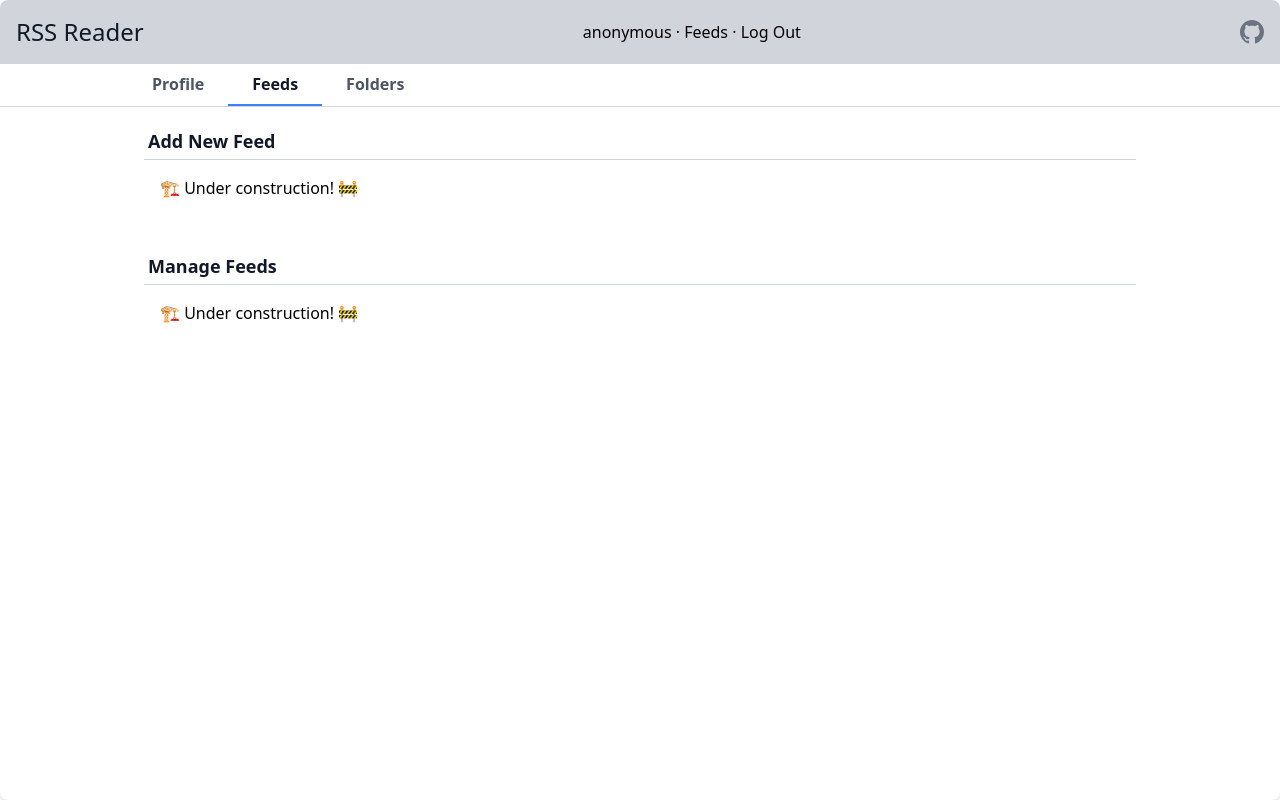
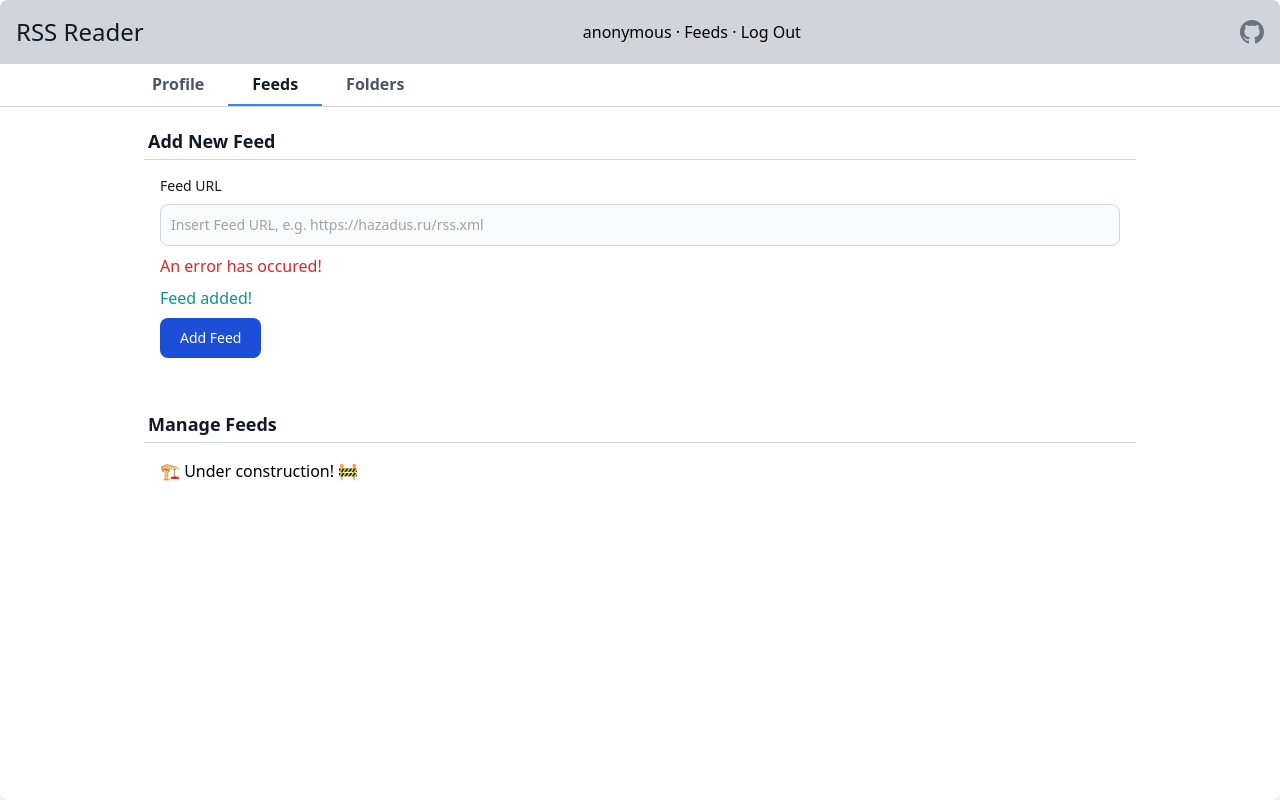
Before and after one commit to hazadus/django-rss-reader, a Django app: page /feeds/settings/ in a window 1280 px wide. Run offline with Django 4.2, Linux system fonts and the light colour scheme; a user stored in the database is signed in; parts of the project's set-up code (start-up, migrations or seed data) failed here and were passed over; some libraries are stand-ins or nearby versions.

Commit message:
wip: Created basic "Add new feed" form layout.

```diff
--- a/static/styles.css
+++ b/static/styles.css
@@ -1397,6 +1397,10 @@ video {
   margin-top: 2rem;
 }
 
+.mt-1 {
+  margin-top: 0.25rem;
+}
+
 .block {
   display: block;
 }
@@ -1407,6 +1411,10 @@ video {
 
 .flex {
   display: flex;
+}
+
+.inline-flex {
+  display: inline-flex;
 }
 
 .grid {
@@ -1666,6 +1674,11 @@ video {
   background-color: rgb(255 255 255 / var(--tw-bg-opacity));
 }
 
+.bg-blue-700 {
+  --tw-bg-opacity: 1;
+  background-color: rgb(29 78 216 / var(--tw-bg-opacity));
+}
+
 .p-1 {
   padding: 0.25rem;
 }
@@ -1742,6 +1755,10 @@ video {
   padding-left: 0.5rem;
 }
 
+.pt-2 {
+  padding-top: 0.5rem;
+}
+
 .text-center {
   text-align: center;
 }
@@ -1837,6 +1854,16 @@ video {
 .text-white {
   --tw-text-opacity: 1;
   color: rgb(255 255 255 / var(--tw-text-opacity));
+}
+
+.text-teal-600 {
+  --tw-text-opacity: 1;
+  color: rgb(13 148 136 / var(--tw-text-opacity));
+}
+
+.text-red-600 {
+  --tw-text-opacity: 1;
+  color: rgb(220 38 38 / var(--tw-text-opacity));
 }
 
 .opacity-80 {
@@ -2393,8 +2420,18 @@ video {
   background-color: rgb(229 231 235 / var(--tw-bg-opacity));
 }
 
+.hover\:bg-blue-800:hover {
+  --tw-bg-opacity: 1;
+  background-color: rgb(30 64 175 / var(--tw-bg-opacity));
+}
+
 .hover\:underline:hover {
   text-decoration-line: underline;
+}
+
+.focus\:border-blue-600:focus {
+  --tw-border-opacity: 1;
+  border-color: rgb(37 99 235 / var(--tw-border-opacity));
 }
 
 .focus\:outline-none:focus {
@@ -2413,7 +2450,22 @@ video {
   --tw-ring-color: rgb(147 197 253 / var(--tw-ring-opacity));
 }
 
+.focus\:ring-blue-200:focus {
+  --tw-ring-opacity: 1;
+  --tw-ring-color: rgb(191 219 254 / var(--tw-ring-opacity));
+}
+
+.focus\:ring-blue-600:focus {
+  --tw-ring-opacity: 1;
+  --tw-ring-color: rgb(37 99 235 / var(--tw-ring-opacity));
+}
+
 @media (prefers-color-scheme: dark) {
+  .dark\:border-gray-600 {
+    --tw-border-opacity: 1;
+    border-color: rgb(75 85 99 / var(--tw-border-opacity));
+  }
+
   .dark\:bg-gray-700 {
     --tw-bg-opacity: 1;
     background-color: rgb(55 65 81 / var(--tw-bg-opacity));
@@ -2428,11 +2480,41 @@ video {
     --tw-text-opacity: 1;
     color: rgb(255 255 255 / var(--tw-text-opacity));
   }
+
+  .dark\:placeholder-gray-400::-moz-placeholder {
+    --tw-placeholder-opacity: 1;
+    color: rgb(156 163 175 / var(--tw-placeholder-opacity));
+  }
+
+  .dark\:placeholder-gray-400::placeholder {
+    --tw-placeholder-opacity: 1;
+    color: rgb(156 163 175 / var(--tw-placeholder-opacity));
+  }
 }
 
 @media (min-width: 640px) {
+  .sm\:col-span-2 {
+    grid-column: span 2 / span 2;
+  }
+
+  .sm\:mt-6 {
+    margin-top: 1.5rem;
+  }
+
+  .sm\:mt-2 {
+    margin-top: 0.5rem;
+  }
+
   .sm\:max-w-md {
     max-width: 28rem;
+  }
+
+  .sm\:grid-cols-2 {
+    grid-template-columns: repeat(2, minmax(0, 1fr));
+  }
+
+  .sm\:gap-6 {
+    gap: 1.5rem;
   }
 
   .sm\:p-8 {
--- a/templates/feeds/settings_feeds.html
+++ b/templates/feeds/settings_feeds.html
@@ -3,7 +3,23 @@
   <h3 class="p-1 font-semibold text-lg text-gray-900 border-b border-b-gray-300 w-full">
     Add New Feed
   </h3>
-  <div class="mb-4 md:mb-8 p-4">🏗️ Under construction! 🚧</div>
+  <div class="mb-4 md:mb-8 p-4">
+    <form id="add-feed-form">
+      <div class="grid gap-4 sm:grid-cols-2 sm:gap-6">
+        <div class="sm:col-span-2">
+          <label for="feed-url" class="block mb-2 text-sm font-medium text-gray-900">
+            Feed URL
+          </label>
+          <input type="url" name="feed-url" id="feed-url" class="bg-gray-50 border border-gray-300 text-gray-900 text-sm rounded-lg focus:ring-blue-600 focus:border-blue-600 block w-full p-2.5" placeholder="Insert Feed URL, e.g. https://hazadus.ru/rss.xml" required="">
+        </div>
+      </div>
+      <p id="log-error" class="mt-2 text-red-600">An error has occured!</p>
+      <p id="log-success" class="mt-2 text-teal-600">Feed added!</p>
+      <button type="submit" id="add-feed" class="inline-flex items-center px-5 py-2.5 mt-2 text-sm font-medium text-center text-white bg-blue-700 rounded-lg focus:ring-4 focus:ring-blue-200 hover:bg-blue-800">
+        Add Feed
+      </button>
+    </form>
+  </div>
 
   <h3 class="p-1 font-semibold text-lg text-gray-900 border-b border-b-gray-300 w-full">
     Manage Feeds
@@ -11,3 +27,23 @@
   <p class="p-4">🏗️ Under construction! 🚧</p>
 
 </div>
+
+<script>
+  // "Add New Feed" section handlers
+  const feedUrlInput = document.getElementById("feed-url");
+  const addFeedButton = document.getElementById("add-feed");
+  const addFeedForm = document.getElementById("add-feed-form");
+
+  addFeedForm.addEventListener("submit", (event) => {
+    event.preventDefault();
+    feedUrlInput.disabled = true;
+    addFeedButton.disabled = true;
+    console.log("Add feed submitted", feedUrlInput.value);
+
+    //
+
+    feedUrlInput.disabled = false;
+    addFeedButton.disabled = false;
+
+  });
+</script>
```
